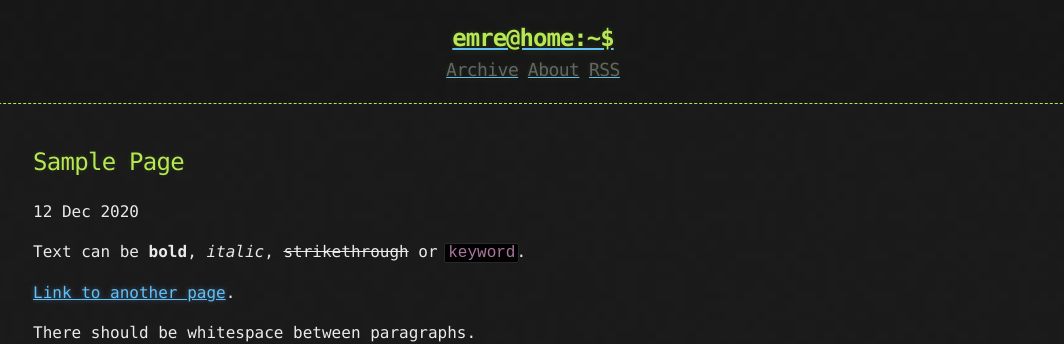
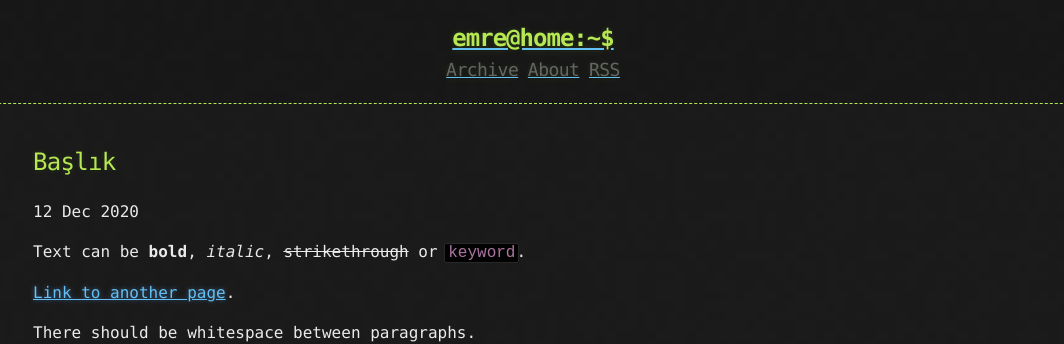
Before and after one commit to aslanemre/aslanemre.github.io, a Jekyll site: the page built from _posts/2020-12-12-Test-Sayfasi.md, in a window 1280 px wide and 900 px high. Shown: the top 344 px of the window, without its empty margins (107-1171 px from the left). Built offline with Jekyll 4.4.1, drawn with Linux system fonts in a browser that asks for light colours.

Commit message:
Update and rename 2020-12-12-Sample-Page.md to 2020-12-12-Test-Sayfasi.md

```diff
--- a/_posts/2020-12-12-Sample-Page.md
+++ b/_posts/2020-12-12-Test-Sayfasi.md
@@ -1,5 +1,5 @@
 ---
-title: Sample Page
+title: Başlık
 published: true
 ---
 
```
